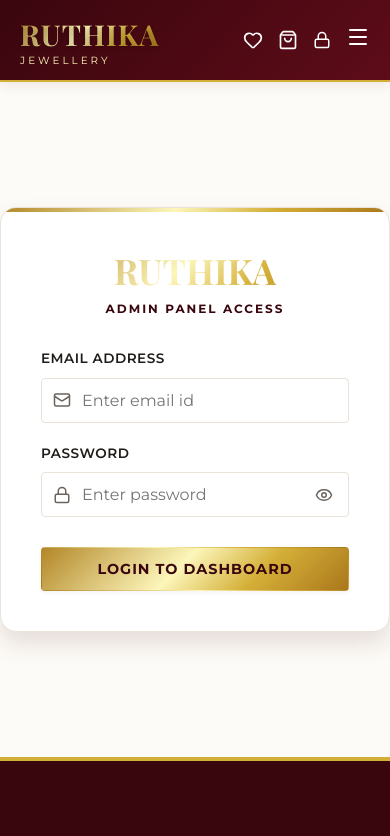
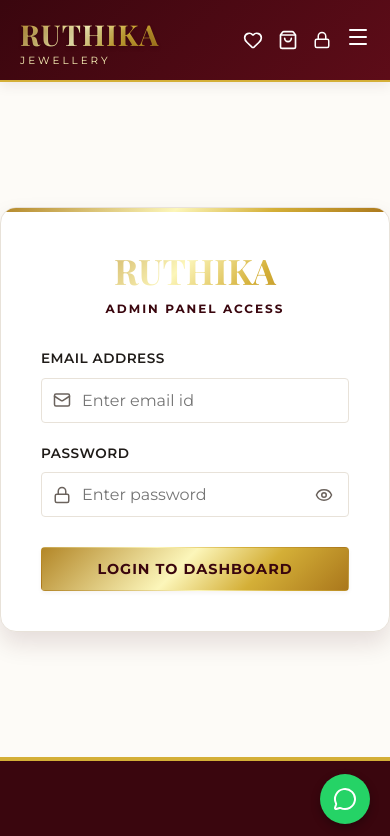
Before and after one commit to ruthikajewels-commits/ruthika-jewels, a React (Vite) app: page /admin/login in a window 390 px wide. Shown: the top 836 px of the page. Built offline with nearby package versions, Linux system fonts and the light colour scheme; no server answers; the database is empty; a web font is replaced by a local one.

Commit message:
feat: implement horizontal scrolling promo strip, floating whatsapp button, and updated founder name G.Divyareddy

```diff
--- a/src/App.jsx
+++ b/src/App.jsx
@@ -4,6 +4,7 @@ import Navbar from "./components/Navbar";
 import PromoStrip from "./components/PromoStrip";
 import Footer from "./components/Footer";
 import CartDrawer from "./components/CartDrawer";
+import { MessageCircle } from "lucide-react";
 import Home from "./pages/Home";
 import Shop from "./pages/Shop";
 import ProductDetails from "./pages/ProductDetails";
@@ -165,6 +166,18 @@ export default function App() {
       {/* Footer Details */}
       <Footer />
 
+      {/* Floating WhatsApp Chat Button */}
+      <a
+        href="https://wa.me/916303774530?text=Hello%20Ruthika%20Jewellery%2C%20I%20have%20an%20enquiry."
+        target="_blank"
+        rel="noopener noreferrer"
+        className="floating-whatsapp-btn"
+        aria-label="Chat on WhatsApp"
+        title="Chat on WhatsApp"
+      >
+        <MessageCircle size={28} />
+      </a>
+
       {/* Shopping Cart Side Drawer */}
       <CartDrawer
         isOpen={cartOpen}
--- a/src/components/HeroBanner.jsx
+++ b/src/components/HeroBanner.jsx
@@ -98,7 +98,7 @@ export default function HeroBanner({ banners = [] }) {
                   <div className="hero-custom-img-wrapper">
                     <img
                       src="/founder_pink.jpg"
-                      alt="Mrs. Ruthika, Founder of Ruthika Jewellery"
+                      alt="G.Divyareddy, Founder of Ruthika Jewellery"
                       className="hero-custom-image"
                     />
                   </div>
--- a/src/components/PromoStrip.css
+++ b/src/components/PromoStrip.css
@@ -30,8 +30,8 @@
 .promo-slide {
   position: absolute;
   opacity: 0;
-  transform: translateY(12px);
-  transition: opacity 0.6s cubic-bezier(0.16, 1, 0.3, 1), transform 0.6s cubic-bezier(0.16, 1, 0.3, 1);
+  transform: translateX(100%); /* Incoming starts off-screen from the right */
+  transition: transform 0.8s cubic-bezier(0.16, 1, 0.3, 1), opacity 0.8s ease-in-out;
   white-space: nowrap;
   padding: 0 20px;
   text-align: center;
@@ -44,7 +44,12 @@
 
 .promo-slide.active {
   opacity: 1;
-  transform: translateY(0);
+  transform: translateX(0); /* Centers the active offer */
+}
+
+.promo-slide.exit {
+  opacity: 0;
+  transform: translateX(-100%); /* Slides outgoing offer to the left */
 }
 
 .promo-text-wrapper {
--- a/src/components/PromoStrip.jsx
+++ b/src/components/PromoStrip.jsx
@@ -30,6 +30,14 @@ export default function PromoStrip() {
     return () => clearInterval(interval);
   }, [offers.length]);
 
+  const getSlideClass = (index) => {
+    if (offers.length <= 1) return "promo-slide active";
+    if (index === currentIndex) return "promo-slide active";
+    const prevIndex = (currentIndex - 1 + offers.length) % offers.length;
+    if (index === prevIndex) return "promo-slide exit";
+    return "promo-slide";
+  };
+
   if (offers.length === 0) return null;
 
   return (
@@ -38,7 +46,7 @@ export default function PromoStrip() {
         {offers.map((offer, index) => (
           <div
             key={offer.id || index}
-            className={`promo-slide ${index === currentIndex ? "active" : ""}`}
+            className={getSlideClass(index)}
           >
             <span className="promo-text-wrapper">
               ✨ <strong>{offer.title}</strong>: {offer.description}
--- a/src/components/WhyRuthika.jsx
+++ b/src/components/WhyRuthika.jsx
@@ -65,7 +65,7 @@ export default function WhyRuthika() {
           <div className="why-ruthika-img-wrapper">
             <img
               src="/founder_new.jpg"
-              alt="Mrs. Ruthika, Founder of Ruthika Jewellery"
+              alt="G.Divyareddy, Founder of Ruthika Jewellery"
               className="why-ruthika-img"
               loading="lazy"
             />
--- a/src/index.css
+++ b/src/index.css
@@ -404,3 +404,55 @@ h1, h2, h3, h4, h5, h6 {
   from { transform: translateX(100%); opacity: 0; }
   to { transform: translateX(0); opacity: 1; }
 }
+
+/* Floating WhatsApp Button */
+.floating-whatsapp-btn {
+  position: fixed;
+  bottom: 25px;
+  right: 25px;
+  width: 60px;
+  height: 60px;
+  background-color: #25d366; /* Official WhatsApp Green */
+  color: white;
+  border-radius: 50%;
+  display: flex;
+  align-items: center;
+  justify-content: center;
+  box-shadow: 0 4px 10px rgba(0, 0, 0, 0.3), 0 0 0 0px rgba(37, 211, 102, 0.5);
+  z-index: 1400; /* Ensure it stays above content but below drawer overlays (1500) */
+  cursor: pointer;
+  transition: all 0.3s ease;
+  animation: waPulse 2s infinite;
+}
+
+.floating-whatsapp-btn:hover {
+  transform: scale(1.1) rotate(10deg);
+  background-color: #20ba5a;
+  box-shadow: 0 6px 14px rgba(0, 0, 0, 0.4);
+  color: white;
+}
+
+@keyframes waPulse {
+  0% {
+    box-shadow: 0 4px 10px rgba(0, 0, 0, 0.3), 0 0 0 0px rgba(37, 211, 102, 0.6);
+  }
+  70% {
+    box-shadow: 0 4px 10px rgba(0, 0, 0, 0.3), 0 0 0 15px rgba(37, 211, 102, 0);
+  }
+  100% {
+    box-shadow: 0 4px 10px rgba(0, 0, 0, 0.3), 0 0 0 0px rgba(37, 211, 102, 0);
+  }
+}
+
+@media (max-width: 480px) {
+  .floating-whatsapp-btn {
+    bottom: 20px;
+    right: 20px;
+    width: 50px;
+    height: 50px;
+  }
+  .floating-whatsapp-btn svg {
+    width: 24px;
+    height: 24px;
+  }
+}
--- a/src/pages/About.jsx
+++ b/src/pages/About.jsx
@@ -47,11 +47,11 @@ export default function About() {
             <div className="about-founder-card">
               <img
                 src="/founder.jpg"
-                alt="Mrs. Ruthika, Founder of Ruthika Jewellery"
+                alt="G.Divyareddy, Founder of Ruthika Jewellery"
                 className="about-founder-img"
               />
               <div className="about-founder-label">
-                Mrs. Ruthika, Founder
+                G.Divyareddy, Founder
               </div>
             </div>
           </div>
@@ -66,7 +66,7 @@ export default function About() {
             </blockquote>
 
             <p style={{ fontSize: "1rem", lineHeight: "1.8", color: "var(--color-text-dark)", marginBottom: "15px" }}>
-              Mrs. Ruthika founded <strong>Ruthika Jewellery</strong> with a singular, clear passion: to preserve the ornate grandeur of classical Indian temple ornaments and present them in premium, durable, gold-plated forms. As an avid admirer of Indian temple architecture, she observed the intricate jewelry details on divine deities and set out to collaborate with expert traditional artisans to recreate those sacred patterns.
+              G.Divyareddy founded <strong>Ruthika Jewellery</strong> with a singular, clear passion: to preserve the ornate grandeur of classical Indian temple ornaments and present them in premium, durable, gold-plated forms. As an avid admirer of Indian temple architecture, she observed the intricate jewelry details on divine deities and set out to collaborate with expert traditional artisans to recreate those sacred patterns.
             </p>
 
             <p style={{ fontSize: "1rem", lineHeight: "1.8", color: "var(--color-text-dark)", marginBottom: "20px" }}>
```
